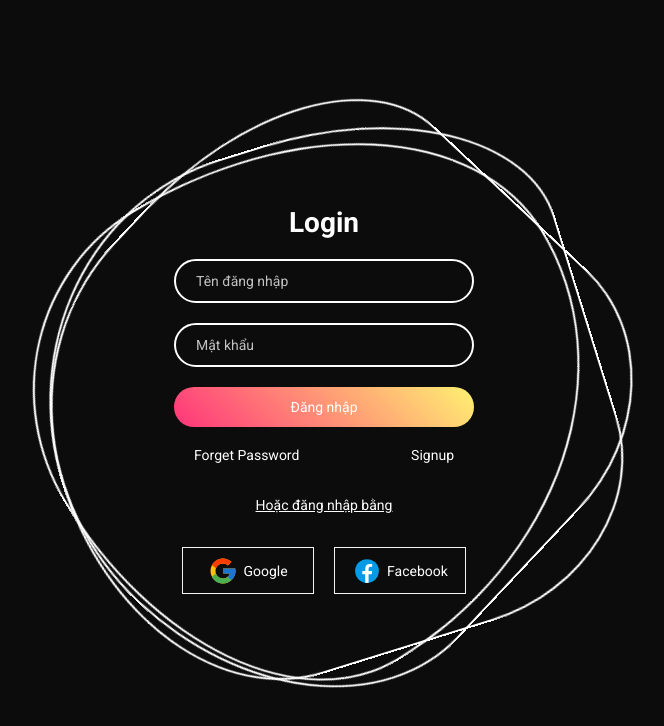
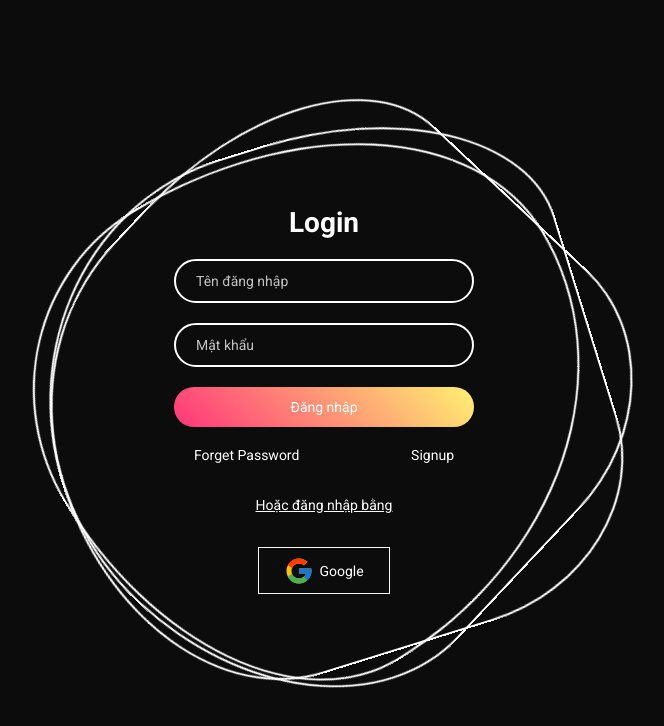
Before and after one commit to DUYLINH1402/VTI-web-demo, a React (Vite) app: page /login in a window 1280 px wide. Shown: the top 726 px of the page, without its empty margins (316-980 px from the left). Built offline with nearby package versions, Linux system fonts and the light colour scheme.

Commit message:
Update Login.jsx

```diff
--- a/src/components/LoginPage/Login.jsx
+++ b/src/components/LoginPage/Login.jsx
@@ -69,9 +69,9 @@ export const Login = () => {
                                 href='#'>
                                 <img src={google} alt="google"
                                  />Google</a>
-                            <a className='login-with'
+                            {/* <a className='login-with'
                                 href='#'>
-                                <img src={facebook} alt="facebook" />Facebook</a>
+                                <img src={facebook} alt="facebook" />Facebook</a> */}
 
                         </div>
                     </div>
```
